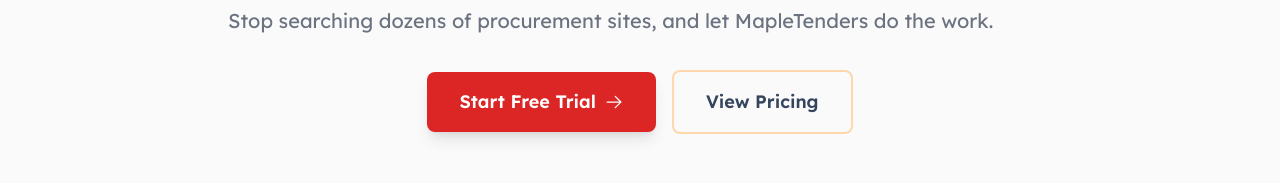
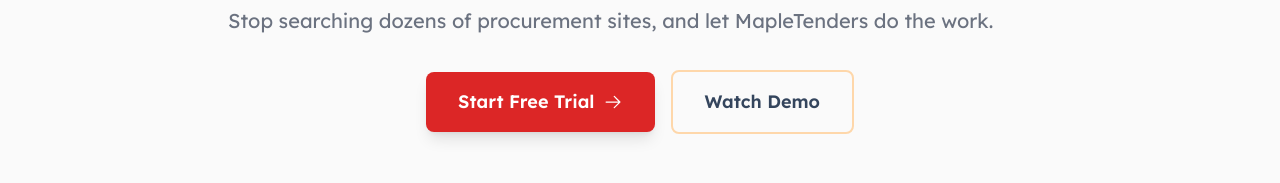
Before and after one commit to FuJacob/mapletenders, a React (Vite) app in the folder frontend/: page / in a window 1280 px wide. Shown: the part 491-674 px from the top of the page. Built offline with nearby package versions, Linux system fonts and the light colour scheme; no server answers.

Commit message:
intersintg

```diff
--- a/frontend/src/components/sections/HeroSection.tsx
+++ b/frontend/src/components/sections/HeroSection.tsx
@@ -84,10 +84,10 @@
                 <ArrowRight className="w-5 h-5" />
               </button>
               <button
-                onClick={() => navigate("/pricing")}
+                onClick={() => navigate("#pricing")}
                 className="px-6 sm:px-8 py-3 sm:py-4 border-2 border-border-warm text-text font-semibold text-base sm:text-lg rounded-lg hover:bg-surface-warm hover:border-accent transition-colors"
               >
-                View Pricing
+                Watch Demo
               </button>
             </div>
 
```
